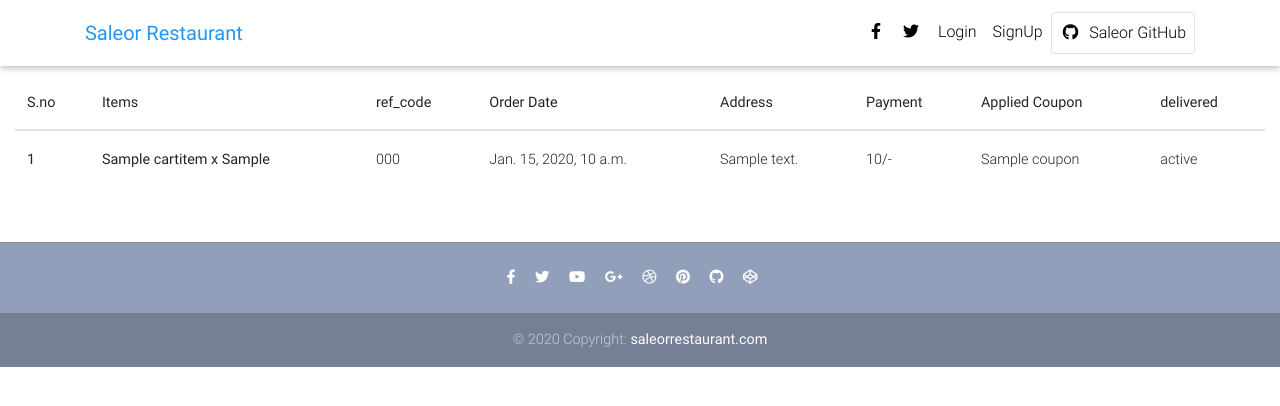
After one commit to ankitgadewal/saleor_server, a Django app: template templates/restaurant/my_orders.html in a window 1280 px wide. The commit adds this page. Shown: the top 406 px of the page. Run offline with Django 3.2, Linux system fonts and the light colour scheme; the template is opened without the code that fills it: most values are stand-ins (such as "Sample title", 1, 10 or a date in 2020); parts of the project's set-up code (start-up, migrations or seed data) failed here and were passed over; some libraries are stand-ins or nearby versions.

Commit message:
improve and added some functionalities

```diff
--- a/restaurant/urls.py
+++ b/restaurant/urls.py
@@ -5,6 +5,8 @@ app_name = 'restaurant'
 urlpatterns = [
     path('', views.HomeView.as_view(), name="homePage"),
     path('checkout/', views.CheckoutView.as_view(), name="checkOut"),
+    path('save_addr', views.save_addr, name="save_addr"),
+    path('my-orders', views.MyOrdersView.as_view(), name="myOrders"),
     path('dish/<slug>/', views.DishDetailView.as_view(), name="dish"),
     path('add-to-cart/<slug>/', views.add_to_cart, name="add-to-cart"),
     path('remove-from-cart/<slug>/', views.remove_from_cart, name="remove-from-cart"),
--- a/templates/base.html
+++ b/templates/base.html
@@ -10,9 +10,8 @@
   <title>{% block head_title %}{% endblock %}</title>
   {% block extra_head %}
   {% endblock %}
-  <link rel="icon"
-      type="image/png"
-      href="https://restaurant.eatapp.co/hs-fs/hubfs/256_256.png?width=256&name=256_256.png">
+  <link rel="icon" type="image/png"
+    href="https://restaurant.eatapp.co/hs-fs/hubfs/256_256.png?width=256&name=256_256.png">
   <!-- Font Awesome -->
   <link rel="stylesheet" href="https://use.fontawesome.com/releases/v5.11.2/css/all.css">
   <!-- Bootstrap core CSS -->
@@ -77,27 +76,46 @@
         </ul>
 
         <!-- Right -->
-        <ul class="navbar-nav nav-flex-icons">
+        <ul class="navbar-nav">
           {% if request.user.is_authenticated %}
           <li class="nav-item">
-            <a class="nav-link waves-effect" href="{% url 'restaurant:order-summary' %}">
+            <a class="nav-link" href="{% url 'restaurant:order-summary' %}">
               <span class="badge red z-depth-1 mr-1"> {{request.user|cart_item_count}} </span>
               <i class="fas fa-shopping-cart"></i>
-              <span class="clearfix d-none d-sm-inline-block"> Cart </span>
+              <span class="clearfix"> Cart </span>
             </a>
           </li>
 
+
+
           <li class="nav-item">
-            <a class="nav-link waves-effect" href="{% url 'account_logout' %}">
-              <span class="clearfix d-none d-sm-inline-block"> Logout </span>
-            </a>
+
+            <div class="dropdown show">
+              <a class="nav-link dropdown-toggle" href="#" role="button" id="dropdownMenuLink" data-toggle="dropdown"
+                aria-haspopup="true" aria-expanded="false">
+                <b>{{request.user.username}}</b>
+              </a>
+
+              <div class="dropdown-menu text-center" aria-labelledby="dropdownMenuLink">
+                <a class="nav-link" href="{% url 'restaurant:profile' %}">
+                  <span class="clearfix"> My Profile </span>
+                </a>
+                <a class="nav-link" href="{% url 'restaurant:myOrders' %}">
+                  <span class="clearfix"> My Orders </span>
+                </a>
+                <a class="nav-link" href="{% url 'restaurant:request-refund' %}">
+                  <span class="clearfix"> Request For Refund</span>
+                </a>
+                <a class="nav-link" href="{% url 'account_logout' %}">
+                  <span class="clearfix"> Logout </span>
+                </a>
+              </div>
+            </div>
+
           </li>
 
-          <li class="nav-item">
-            <a class="nav-link waves-effect" href="{% url 'restaurant:profile' %}">
-              <span class="clearfix d-none d-sm-inline-block"> My Profile </span>
-            </a>
-          </li>
+
+
 
           {% else %}
           <li class="nav-item">
@@ -111,20 +129,20 @@
             </a>
           </li>
           <li class="nav-item">
-            <a class="nav-link waves-effect" href="{% url 'account_login' %}">
-              <span class="clearfix d-none d-sm-inline-block"> Login </span>
+            <a class="nav-link" href="{% url 'account_login' %}">
+              <span class="clearfix"> Login </span>
             </a>
           </li>
           <li class="nav-item">
-            <a class="nav-link waves-effect" href="{% url 'account_signup' %}">
-              <span class="clearfix d-none d-sm-inline-block"> SignUp </span>
+            <a class="nav-link" href="{% url 'account_signup' %}">
+              <span class="clearfix"> SignUp </span>
             </a>
           </li>
 
           {% endif %}
           <li class="nav-item">
-            <a href="https://github.com/ankitgadewal" class="nav-link border border-light rounded waves-effect"
-              target="_blank">
+            <a href="https://github.com/ankitgadewal/Saleor_Restaurant_Django"
+              class="nav-link border border-light rounded waves-effect" target="_blank">
               <i class="fab fa-github mr-2"></i>Saleor GitHub
             </a>
           </li>
--- /dev/null
+++ b/templates/restaurant/my_orders.html
@@ -0,0 +1,49 @@
+{% extends "base.html" %}
+{% load crispy_forms_tags %}
+{% block body %}
+<main>
+    <div class="container-fluid">
+        <section class="mb-4 mt-2">
+            <div class="row fadeIn wow">
+                <div class="col-sm-12 col-lg-12">
+                    <table class="table">
+                        <thead>
+                          <tr>
+                            <th scope="col">S.no</th>
+                            <th scope="col">Items</th>
+                            <th scope="col">ref_code</th>
+                            <th scope="col">Order Date</th>
+                            <th scope="col">Address</th>
+                            <th scope="col">Payment</th>
+                            <th scope="col">Applied Coupon</th>
+                            <th scope="col">delivered</th>
+                          </tr>
+                        </thead>
+                        {% for item in orderitem %}
+                        <tbody>
+                          <tr>
+                            <th scope="row">{{forloop.counter}}</th>
+                            <th>
+                            {% for i in item.items.all %}
+                              <p> {{i.cartitem}} x {{i}}</p>
+                            {% endfor %}
+                          </th>
+                            <td>{{item.ref_code}}</td>
+                            <td>{{item.order_date}}</td>
+                            <td>{{item.billing_address}}</td>
+                            <td>{{item.payment.amount}}/-</td>
+                            <td>{{item.coupon}}</td>
+                            <td>{{item.status}}</td>
+                          </tr>
+                        </tbody>
+                        {% endfor %}
+                      </table>
+
+
+
+                </div>
+            </div>
+        </section>
+    </div>
+</main>
+{% endblock %}
--- a/templates/restaurant/payment.html
+++ b/templates/restaurant/payment.html
@@ -105,7 +105,7 @@
 
 <main>
   <div class="container wow fadeIn">
-    <h2 class="my-5 h2 text-center">Payment</h2>
+    <h2 class="my-5 h3">Pay Rs. {{order.get_total}}/-</h2>
     <div class="row">
       <div class="col-md-12 mb-4">
         <div class="card">
```
Also changed, not shown: restaurant/admin.py (+14 -18 lines), restaurant/forms.py (+3 -5 lines), restaurant/models.py (+7 -7 lines), restaurant/views.py (+69 -30 lines), templates/restaurant/checkout-page.html (+21 -10 lines), restaurant/migrations/0032_auto_20200903_1101.py (added), restaurant/migrations/0033_order_order_cancelled.py (added), restaurant/migrations/0034_order_refund_completed.py (added), restaurant/migrations/0035_auto_20200903_1115.py (added), restaurant/migrations/0036_auto_20200903_1116.py (added), restaurant/migrations/0037_auto_20200903_1304.py (added), restaurant/migrations/0038_auto_20200903_1340.py (added), restaurant/migrations/0039_auto_20200903_1923.py (added), restaurant/migrations/0040_auto_20200903_1928.py (added), 2 more files.
